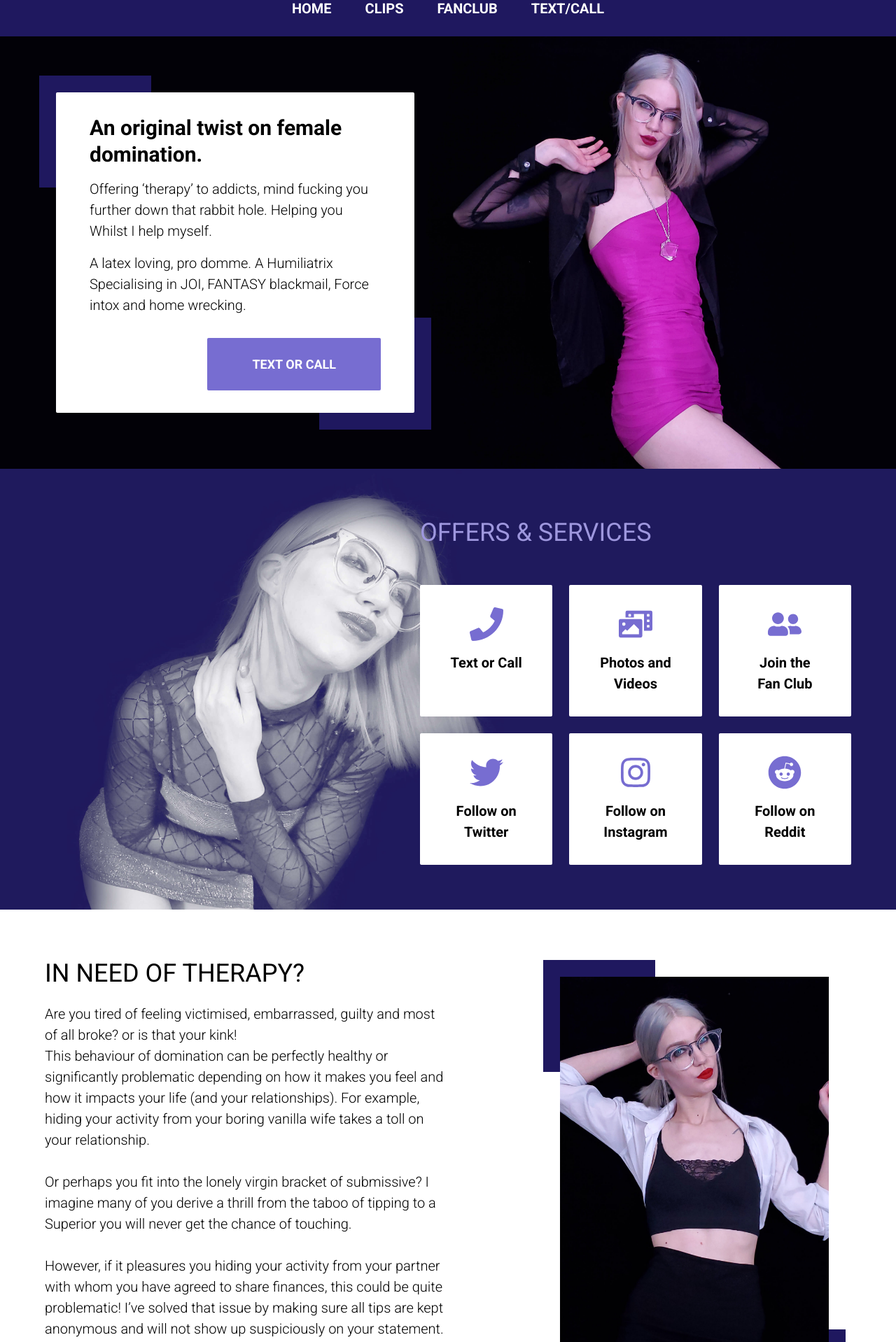
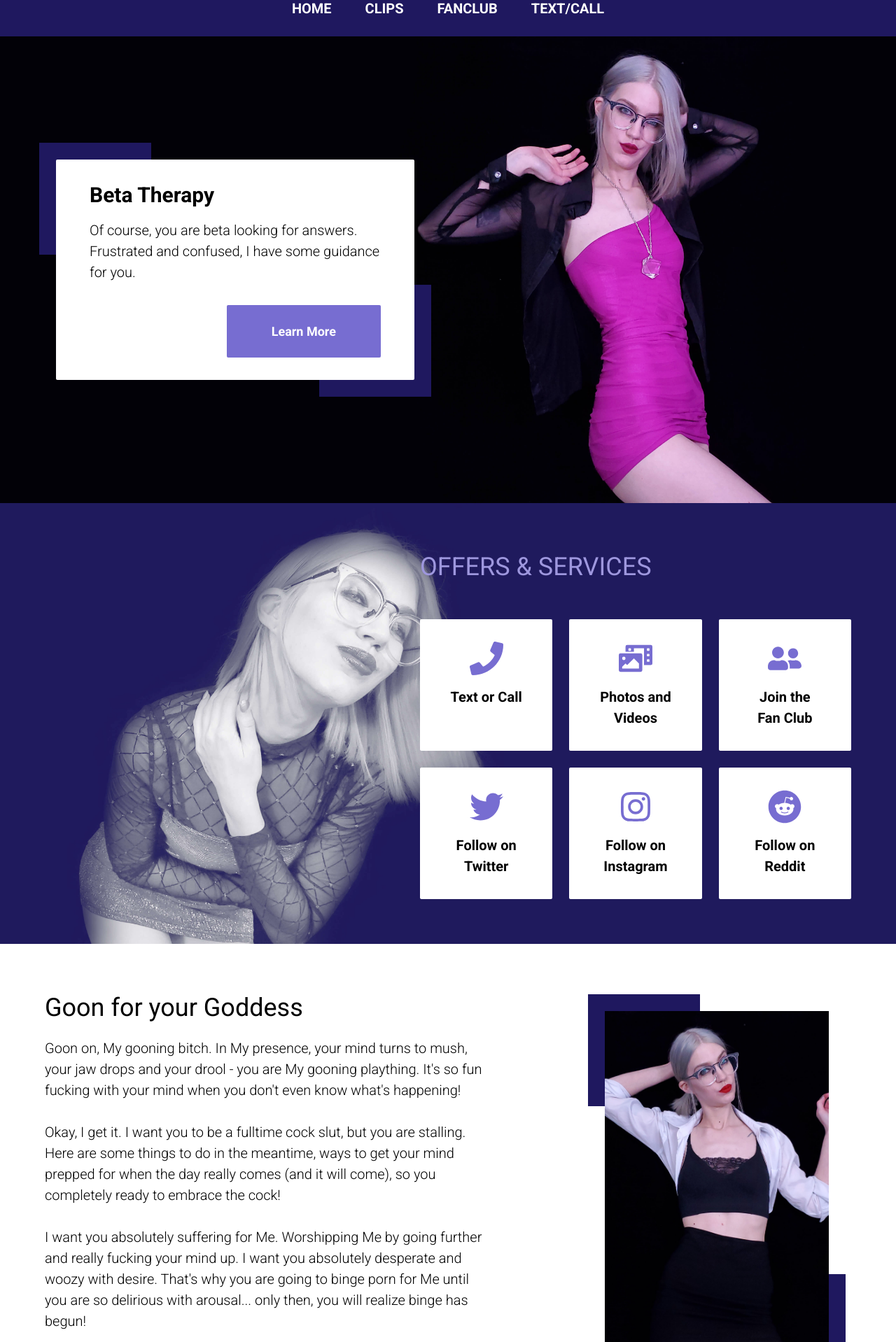
Before and after one commit to willyp63/new-react-app, a React (Create React App) app: page / in a window 1280 px wide. Shown: the part 540-2458 px from the top of the page at 70% size. Built offline with nearby package versions, Linux system fonts and the light colour scheme.

Commit message:
updated content

```diff
--- a/src/components/Home.jsx
+++ b/src/components/Home.jsx
@@ -67,25 +67,20 @@ const Home = () => {
         className="w-full bg-cover bg-right flex justify-center p-12 md:p-16 lg:p-20"
         style={{ backgroundImage: "url(imgs/obey-1.jpg)" }}
       >
-        <div className="max-w-9xl flex-1 flex items-center justify-center md:justify-start">
+        <div className="max-w-9xl flex-1 flex items-center justify-center md:justify-start py-24">
           <div className="max-w-lg relative">
             <div className="bg-white py-6 px-10 md:py-8 md:px-12 rounded-sm flex flex-col relative z-10">
               <h2 className="text-2xl md:text-3xl font-bold leading-tight">
-                An original twist on female domination.
+                Beta Therapy
               </h2>
               <p className="mt-4 text-lg md:text-xl font-light">
-                Offering ‘therapy’ to addicts, mind fucking you further down
-                that rabbit hole. Helping you Whilst I help myself.
-              </p>
-              <p className="mt-4 text-lg md:text-xl font-light">
-                A latex loving, pro domme. A Humiliatrix Specialising in JOI,
-                FANTASY blackmail, Force intox and home wrecking.
+                Of course, you are beta looking for answers. Frustrated and confused, I have some guidance for you.
               </p>
               <a
                 className="bg-blue-500 px-12 py-4 md:px-16 md:py-6 text-white text-md md:text-lg rounded-sm self-end mt-8 font-semibold transition-all duration-200 transform hover:scale-105 hover:bg-blue-400"
-                href="https://www.sextpanther.com/Blu-Dahlia"
+                href="https://iwantclips.com/store/item/2232780"
               >
-                TEXT OR CALL
+                Learn More
               </a>
             </div>
             <div
@@ -190,43 +185,25 @@ const Home = () => {
 
       {/* Block #3 */}
       <div className="p-8 md:12 lg:p-16 flex justify-center">
-        <div className="max-w-9xl flex flex-col md:flex-row items-center md:items-start">
-          <div className="md:mr-24 lg:mr-32 mb-8 md:mb-0">
+        <div className="max-w-9xl flex flex-col lg:flex-row items-center lg:items-start">
+          <div className="lg:mr-24 lg:mr-32 mb-8 lg:mb-0">
             <h2 className="text-2xl md:text-3xl lg:text-4xl mb-4">
-              IN NEED OF THERAPY?
+              Goon for your Goddess
             </h2>
             <p className="text-lg md:text-xl font-light">
-              Are you tired of feeling victimised, embarrassed, guilty and most
-              of all broke? or is that your kink!
-              <br />
-              This behaviour of domination can be perfectly healthy or
-              significantly problematic depending on how it makes you feel and
-              how it impacts your life (and your relationships). For example,
-              hiding your activity from your boring vanilla wife takes a toll on
-              your relationship.
+              Goon on, My gooning bitch. In My presence, your mind turns to mush, your jaw drops and your drool - you are My gooning plaything. It's so fun fucking with your mind when you don't even know what's happening!
               <br />
               <br />
-              Or perhaps you fit into the lonely virgin bracket of submissive? I
-              imagine many of you derive a thrill from the taboo of tipping to a
-              Superior you will never get the chance of touching.
+              Okay, I get it. I want you to be a fulltime cock slut, but you are stalling. Here are some things to do in the meantime, ways to get your mind prepped for when the day really comes (and it will come), so you completely ready to embrace the cock!
               <br />
               <br />
-              However, if it pleasures you hiding your activity from your
-              partner with whom you have agreed to share finances, this could be
-              quite problematic! I’ve solved that issue by making sure all tips
-              are kept anonymous and will not show up suspiciously on your
-              statement.
-              <br />
-              <br />
-              Most people crave a balance of security/predictability and
-              excitement/the unknown. Sacrificing all to please the doctor is
-              all the therapy you would ever need.
+              I want you absolutely suffering for Me. Worshipping Me by going further and really fucking your mind up. I want you absolutely desperate and woozy with desire. That's why you are going to binge porn for Me until you are so delirious with arousal... only then, you will realize binge has begun!
             </p>
           </div>
           <div className="m-8 relative">
             <div
               style={{ backgroundImage: "url(imgs/obey-4.jpg)" }}
-              className="w-48 h-96 md:w-64 md:h-128 lg:w-96 lg:h-160 bg-cover bg-center relative z-10"
+              className="w-48 h-96 lg:w-80 lg:h-128 bg-cover bg-center relative z-10"
             />
             <div
               className="bg-blue-1300 w-40 h-40 absolute"
```
